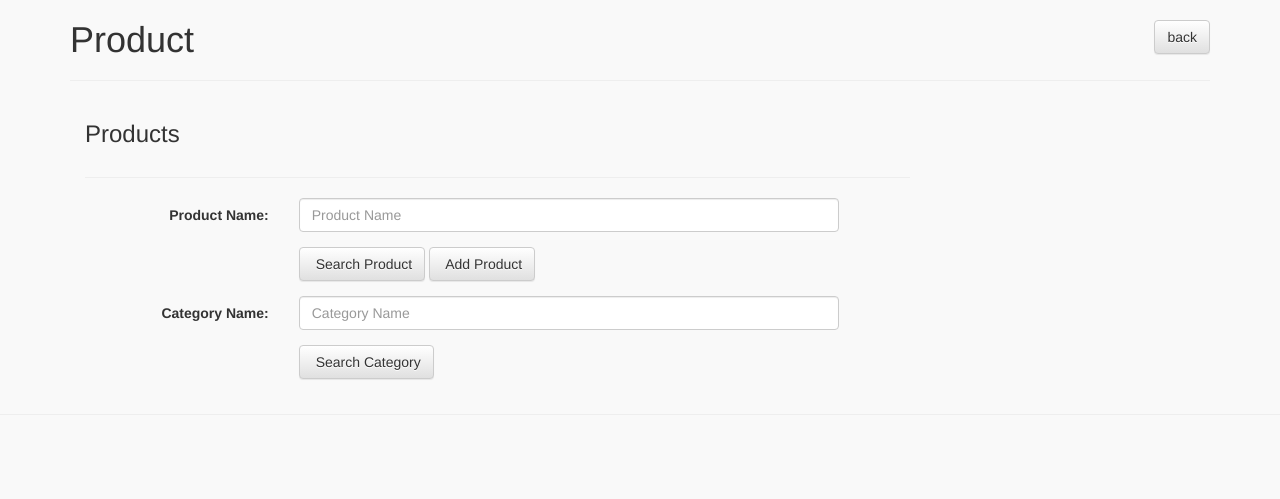
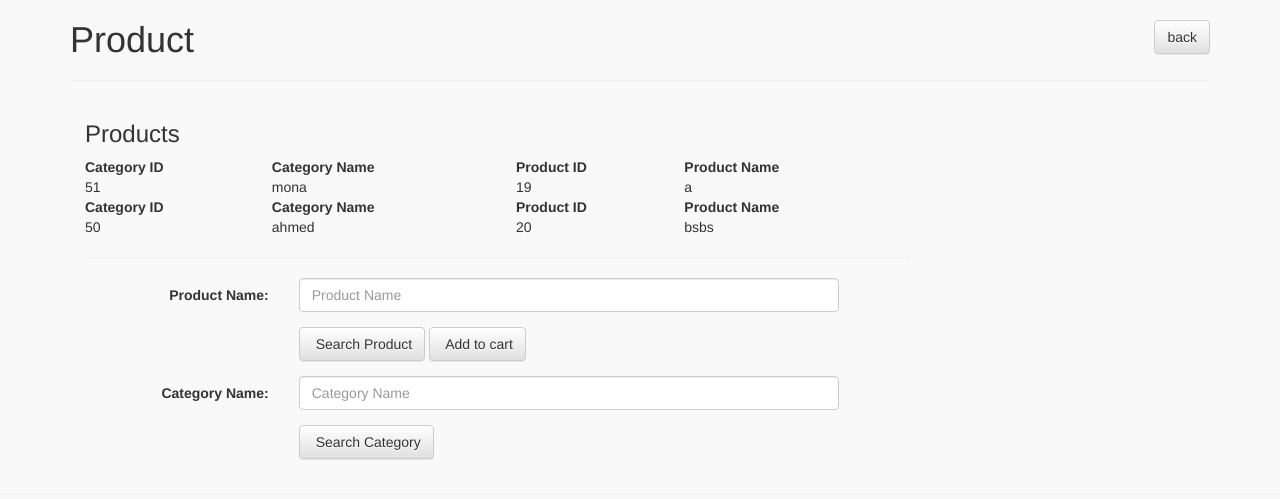
Before and after one commit to ziadosama/E-commerce-web-application, a PHP site: page /search.php in a window 1280 px wide. Shown: the top 499 px of the page. Run offline with PHP 8.4, Linux system fonts and the light colour scheme; the visitor is signed in with stand-in values (Sample User, id 1); data comes from the database, SQL or seed files in the repository.

Commit message:
wtf changes
searching wtf

```diff
--- a/search.php
+++ b/search.php
@@ -7,11 +7,35 @@
 
 	$msg="";
 	$userID=$_SESSION['userSession'];
-	$products=$DBcon->query("SELECT category.catName, category.categoryID, product.productID, product.productName,product.categoryID FROM product, category WHERE product.categoryID=category.categoryID;");
-	$userRow=$products->fetch_array();
+	$products=$DBcon->query("SELECT C.catName, C.categoryID, P.productID, P.productName FROM product P, category C Where P.categoryID = C.categoryID;");
 
-	if (isset($_POST['btn-delete'])) {
+	if (isset($_POST['btn-search'])) {
+		$productName = strip_tags($_POST['productName']);
+		$productName = $DBcon->real_escape_string($productName);
+		if( empty($productName)){
+			$msg = "<div class='alert alert-danger'>
+					<span class='glyphicon glyphicon-info-sign'></span> &nbsp; product name empty!
+				</div>";
+		} else{
+			$products=$DBcon->query("SELECT C.catName, C.categoryID, P.productID, P.productName FROM product P, category C Where P.productName='$productName' And P.categoryID = C.categoryID");
+		}
+	}
 
+	if (isset($_POST['btn-add'])) {
+		$productName = strip_tags($_POST['productName']);
+		$productName = $DBcon->real_escape_string($productName);
+	}
+
+	if (isset($_POST['btn-category'])) {
+		$catName = strip_tags($_POST['catName']);
+		$catName = $DBcon->real_escape_string($catName);
+		if( empty($catName)){
+			$msg = "<div class='alert alert-danger'>
+					<span class='glyphicon glyphicon-info-sign'></span> &nbsp; category name empty!
+				</div>";
+		} else{
+			$products=$DBcon->query("SELECT C.catName, C.categoryID, P.productID, P.productName FROM product P, category C Where C.catName='$catName' And P.categoryID = C.categoryID");
+		}
 	}
 
 	$DBcon->close();
@@ -49,8 +73,8 @@
 		  <?php
 			echo "<table style='width:100%'>"; // start a table tag in the HTML
 
-			while($row = mysqli_fetch_array($products)){   //Creates a loop to loop through results
-			#echo "<tr><th>cart ID</th><th>product ID</th></tr><tr><td>" . $row['cartID'] . "</td><td>" . $row['producID'] . "</td></tr>";  //$row['index'] the index here is a field name
+			while($row = mysqli_fetch_assoc($products)){   //Creates a loop to loop through results
+				echo "<tr><th>Category ID</th><th>Category Name</th><th>Product ID</th><th>Product Name</th></tr><tr><td>" . $row['categoryID'] . "</td><td>" . $row['catName'] . "</td><td>" . $row['productID'] . "</td><td>" . $row['productName'] . "</td></tr>";  //$row['index'] the index here is a field name
 			}
 
 			echo "</table>"; //Close the table in HTML
@@ -60,7 +84,7 @@
 		  <div class="form-group">
 			<label class="col-lg-3 control-label">Product Name:</label>
 			<div class="col-lg-8">
-			  <input class="form-control" type="text" placeholder="Product Name" name="catID">
+			  <input class="form-control" type="text" placeholder="Product Name" name="productName">
 			</div>
 		  </div>
 		  <div class="form-group">
@@ -70,7 +94,7 @@
 			  <span class="glyphicon glyphicon-save-changes"></span> Search Product
 			  </button>
 			   <button style={float:"right";} type="submit" class="btn btn-default" name="btn-add">
-			  <span class="glyphicon glyphicon-save-changes"></span> Add Product
+			  <span class="glyphicon glyphicon-save-changes"></span> Add to cart
 			  </button>
 			</div>
 		  </div>
@@ -78,7 +102,7 @@
 		   <div class="form-group">
 			<label class="col-lg-3 control-label">Category Name:</label>
 			<div class="col-lg-8">
-			  <input class="form-control" type="text" placeholder="Category Name" name="catID">
+			  <input class="form-control" type="text" placeholder="Category Name" name="catName">
 			</div>
 		  </div>
 		  <div class="form-group">
```
Also changed, not shown: products.php (+7 -7 lines).
